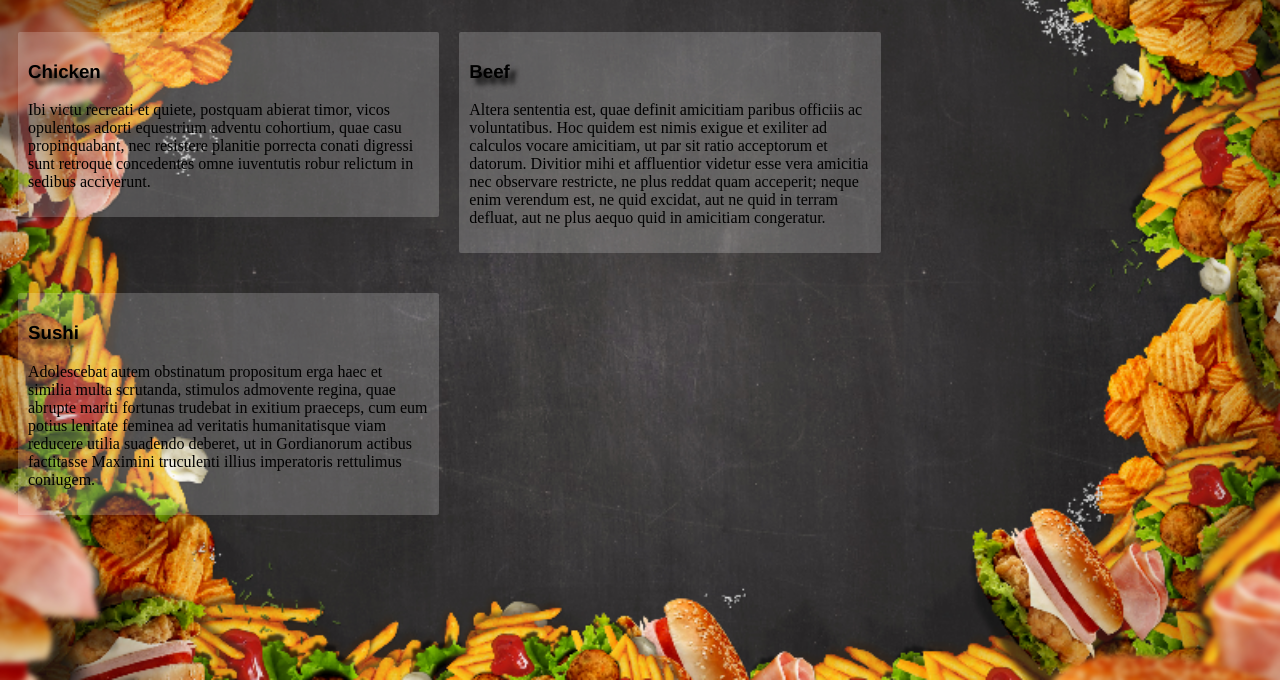
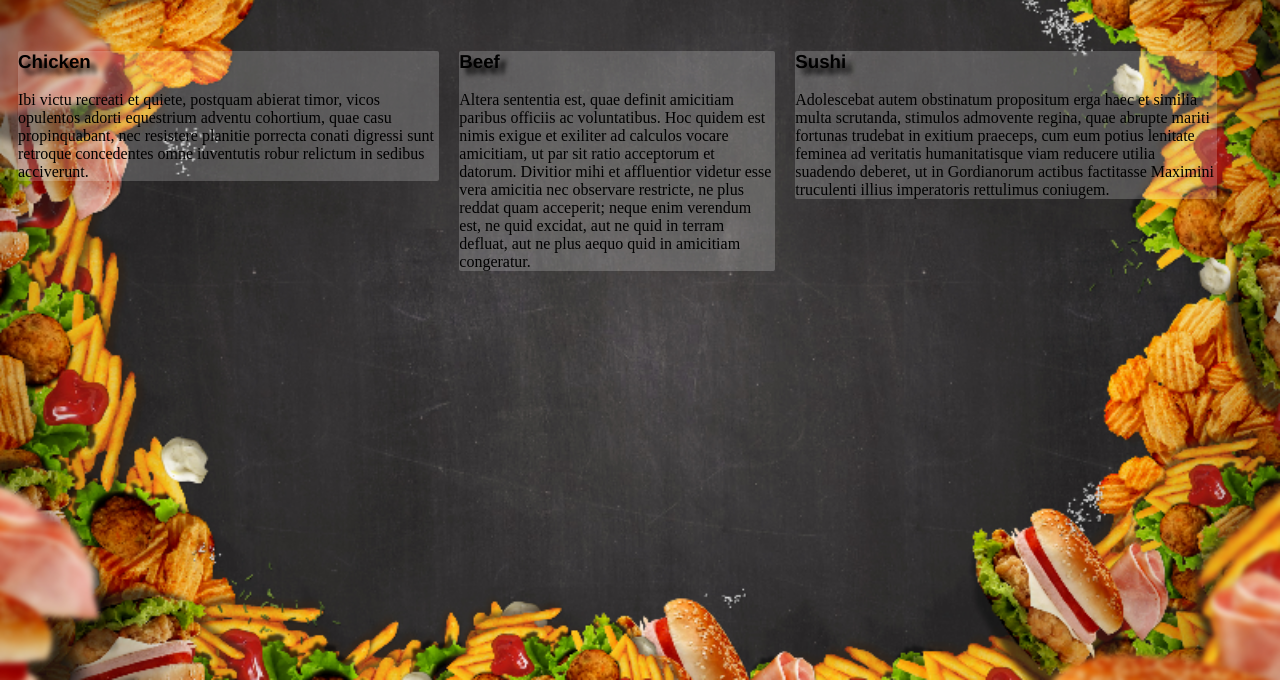
Before and after one commit to rafikbessaadia/modules-solution, a plain HTML site: page module2-solution/index.html in a window 1280 px wide. Shown: the part 120-800 px from the top of the page. Drawn offline with Linux system fonts and the light colour scheme.

Commit message:
coursera

```diff
--- a/module2-solution/css/css.css
+++ b/module2-solution/css/css.css
@@ -15,7 +15,7 @@ text-shadow: 6px 6px 5px black;
 .thumbnail {
 	background-color: rgba(255,255,255,.2);
 	border: 0 none;
-	padding:10px;
+
 	-webkit-border-radius: 2px;
 	   -moz-border-radius: 2px;
 	        border-radius: 2px;
--- a/module2-solution/index.html
+++ b/module2-solution/index.html
@@ -22,7 +22,7 @@
 	</div>
 
 
-	<div class="container col-lg-4 col-md-6 col-sm-12">
+	<div class="container col-lg-3 col-md-5 col-sm-12">
 		<section class="thumbnail">
 
 			<h3>Beef</h3>
@@ -32,7 +32,7 @@
 		</p>
 		</section>
 	</div>
-	<div class="container col-lg-4 col-md-12 col-sm-6">
+	<div class="container col-lg-4 col-md-12 col-sm-12">
 		<section class="thumbnail">
 
 			<h3>Sushi</h3>
```
